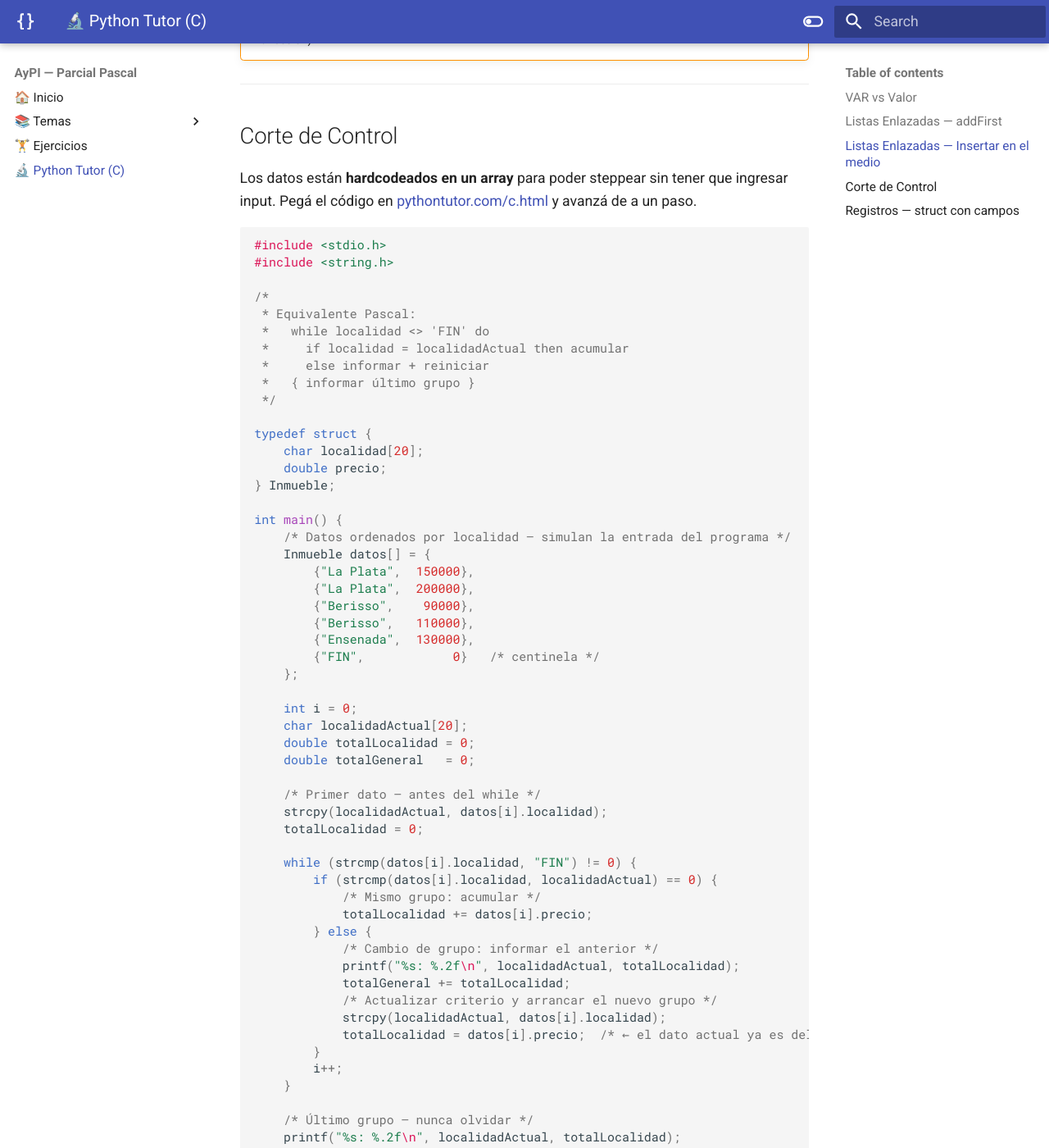
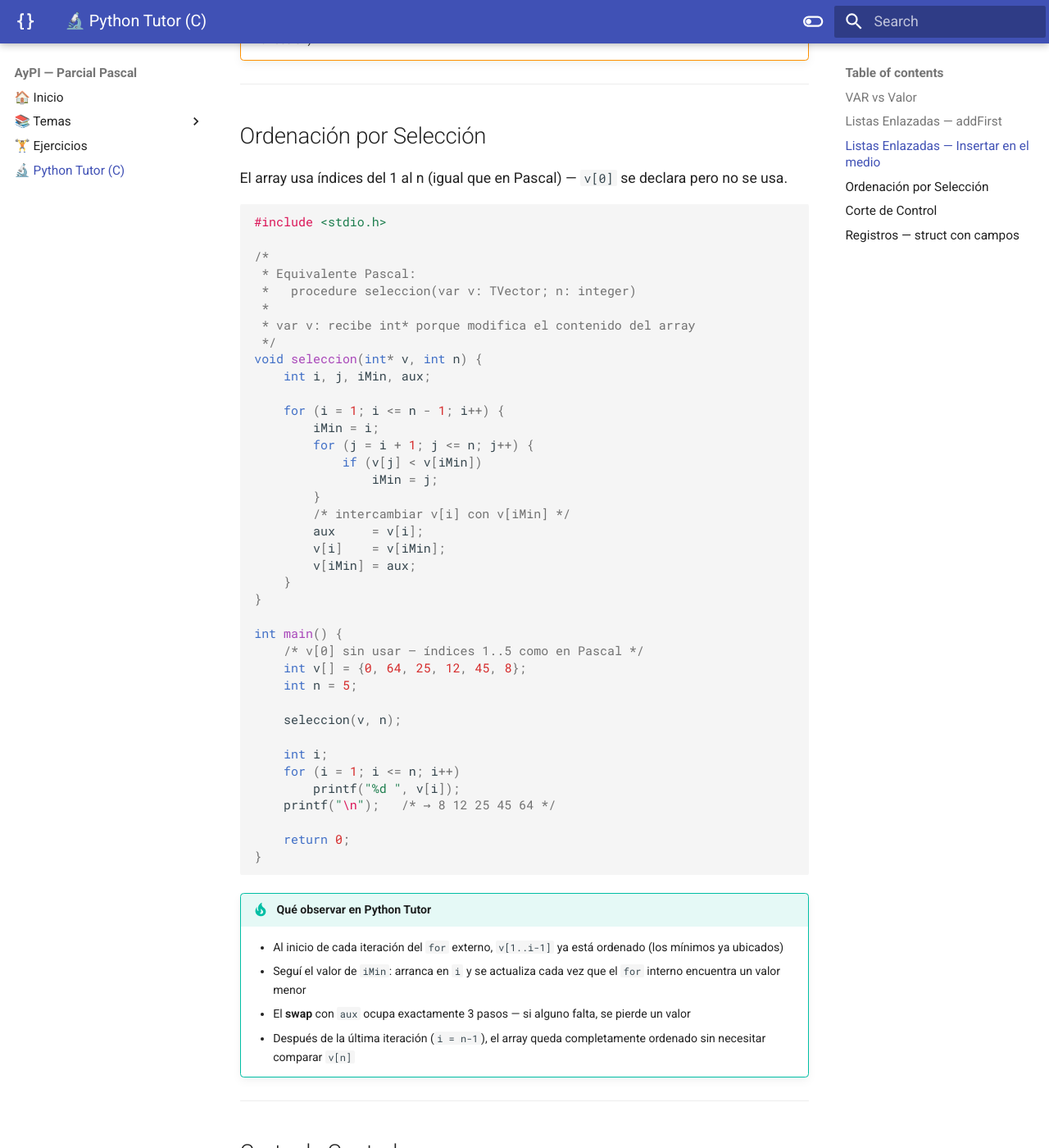
Before and after one commit to MaxiNunez24/pascal_basics_particular, an MkDocs documentation site: the page built from docs/pythontutor/pythontutor.md, in a window 1280 px wide and 1400 px high, scrolled down 4597 px. Shown: the whole window at 82% size. Built offline with MkDocs 1.6.1 and Material for MkDocs 9.7.7, drawn with Linux system fonts in a browser that asks for light colours.

Commit message:
Agrega snippet de ordenacion por seleccion para Python Tutor
Co-Authored-By: Claude Sonnet 4.6 <noreply@anthropic.com>

````diff
--- a/docs/pythontutor/pythontutor.md
+++ b/docs/pythontutor/pythontutor.md
@@ -187,6 +187,59 @@ int main() {
 
 ---
 
+## Ordenación por Selección {#seleccion}
+
+El array usa índices del 1 al n (igual que en Pascal) — `v[0]` se declara pero no se usa.
+
+```c
+#include <stdio.h>
+
+/*
+ * Equivalente Pascal:
+ *   procedure seleccion(var v: TVector; n: integer)
+ *
+ * var v: recibe int* porque modifica el contenido del array
+ */
+void seleccion(int* v, int n) {
+    int i, j, iMin, aux;
+
+    for (i = 1; i <= n - 1; i++) {
+        iMin = i;
+        for (j = i + 1; j <= n; j++) {
+            if (v[j] < v[iMin])
+                iMin = j;
+        }
+        /* intercambiar v[i] con v[iMin] */
+        aux     = v[i];
+        v[i]    = v[iMin];
+        v[iMin] = aux;
+    }
+}
+
+int main() {
+    /* v[0] sin usar — índices 1..5 como en Pascal */
+    int v[] = {0, 64, 25, 12, 45, 8};
+    int n = 5;
+
+    seleccion(v, n);
+
+    int i;
+    for (i = 1; i <= n; i++)
+        printf("%d ", v[i]);
+    printf("\n");   /* → 8 12 25 45 64 */
+
+    return 0;
+}
+```
+
+!!! tip "Qué observar en Python Tutor"
+    - Al inicio de cada iteración del `for` externo, `v[1..i-1]` ya está ordenado (los mínimos ya ubicados)
+    - Seguí el valor de `iMin`: arranca en `i` y se actualiza cada vez que el `for` interno encuentra un valor menor
+    - El **swap** con `aux` ocupa exactamente 3 pasos — si alguno falta, se pierde un valor
+    - Después de la última iteración (`i = n-1`), el array queda completamente ordenado sin necesitar comparar `v[n]`
+
+---
+
 ## Corte de Control {#corte-de-control}
 
 Los datos están **hardcodeados en un array** para poder steppear sin tener que ingresar input.
````
Also changed, not shown: docs/clases/03_vectores_registros.md (+6 -0 lines).
